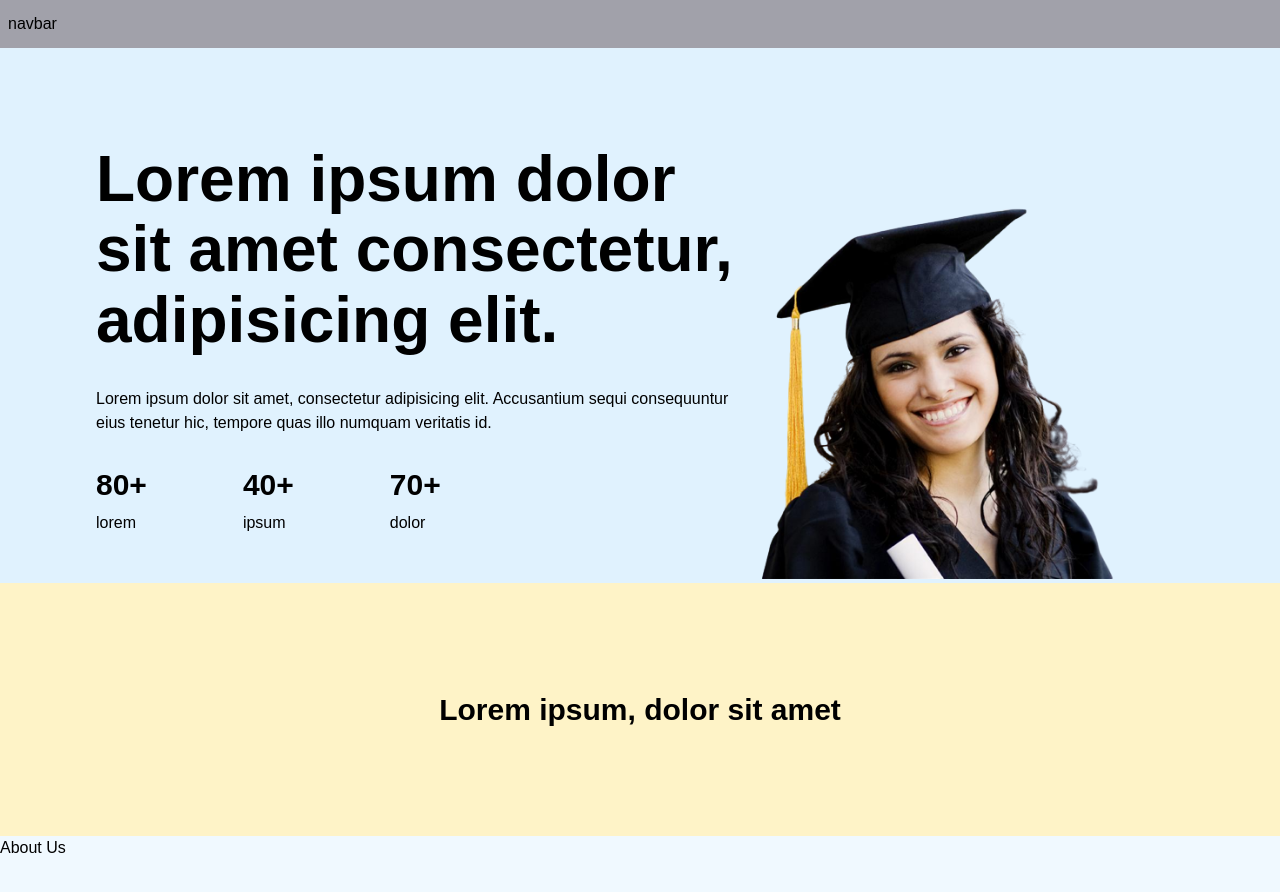
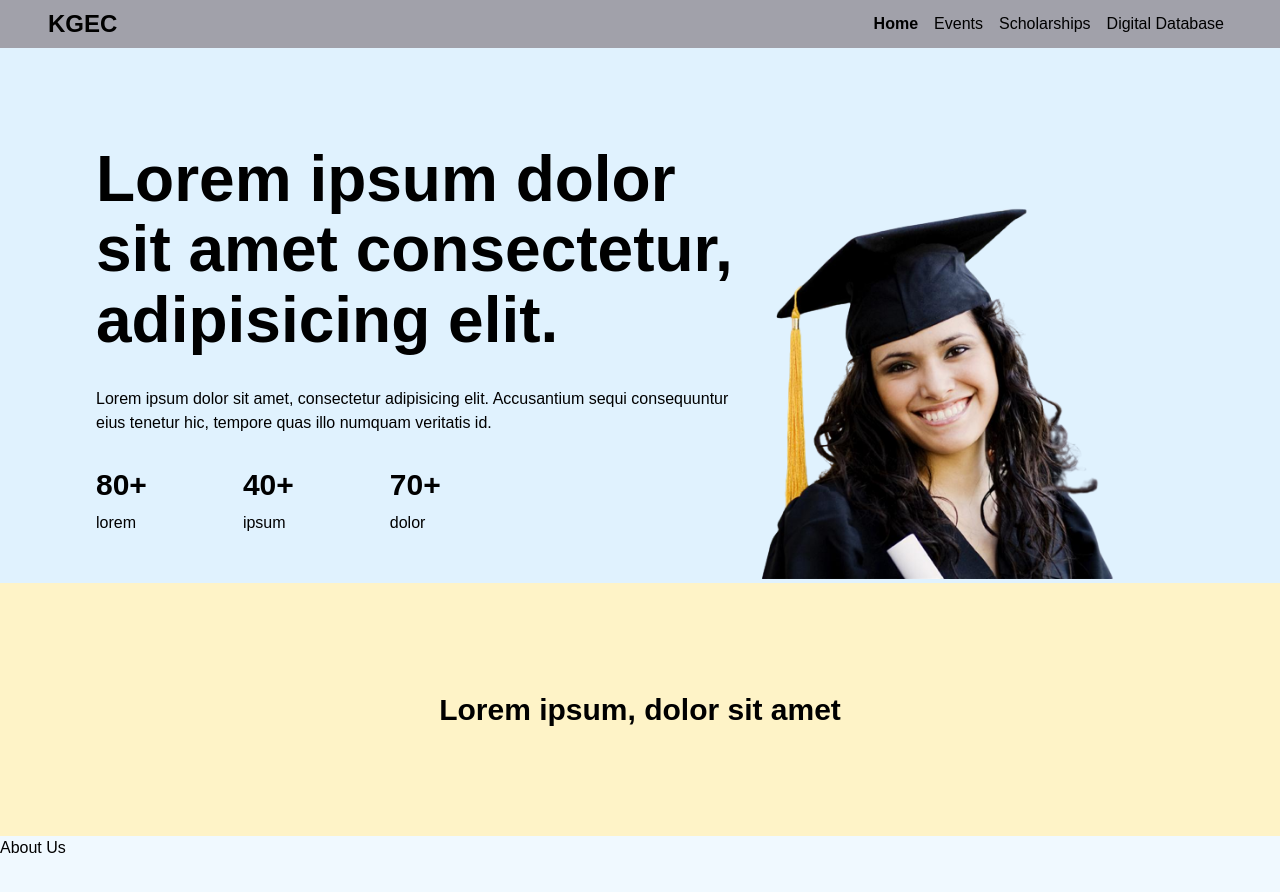
Before and after one commit to kgec-alumni-interaction-cell/website, a Next.js app: page / in a window 1280 px wide. Shown: the top 892 px of the page. Built offline with nearby package versions, Linux system fonts and the light colour scheme; a web font is replaced by a local one.

Commit message:
feat: navbar

```diff
--- /dev/null
+++ b/src/components/navbar/index.tsx
@@ -0,0 +1,48 @@
+import { useRouter } from "next/router";
+import Link from "next/link";
+import MobileMenu from "./mobile";
+
+export const navItems = [
+  {
+    name: "Home",
+    path: "/",
+  },
+  {
+    name: "Events",
+    path: "/events",
+  },
+  {
+    name: "Scholarships",
+    path: "/scholarships",
+  },
+  {
+    name: "Digital Database",
+    path: "/digitaldb",
+  },
+];
+
+export default function Navbar() {
+  const router = useRouter();
+
+  return (
+    <nav className="h-12 px-12 py-2 bg-zinc-400 flex justify-between items-center sticky top-0">
+      <div className="flex items-center">
+        <h2 className="text-2xl font-bold">KGEC</h2>
+      </div>
+      <div className="items-center hidden lg:flex">
+        {navItems.map((item) => (
+          <Link
+            href={item.path}
+            key={item.name}
+            className={`${
+              router.pathname === item.path ? "font-bold" : ""
+            } cursor-pointer mx-2`}
+          >
+            {item.name}
+          </Link>
+        ))}
+      </div>
+      <MobileMenu />
+    </nav>
+  );
+}
--- /dev/null
+++ b/src/components/navbar/mobile.tsx
@@ -0,0 +1,59 @@
+import { useState } from "react";
+import Link from "next/link";
+import { navItems } from ".";
+import { useRouter } from "next/router";
+
+export default function MobileMenu() {
+  const router = useRouter();
+  const [isOpen, setIsOpen] = useState(false);
+
+  return (
+    <div className="lg:hidden ">
+      <div className="flex justify-between items-center relative">
+        <button
+          className="text-2xl bg-zinc-200 p-2 rounded-lg"
+          onClick={() => setIsOpen((prev) => !prev)}
+        >
+          {isOpen ? (
+            <svg
+              xmlns="http://www.w3.org/2000/svg"
+              className="w-5 h-5"
+              viewBox="0 0 256 256"
+            >
+              <path
+                fill="currentColor"
+                d="M204.2 195.8a5.9 5.9 0 1 1-8.4 8.4L128 136.5l-67.8 67.7a5.9 5.9 0 0 1-8.4-8.4l67.7-67.8l-67.7-67.8a5.9 5.9 0 0 1 8.4-8.4l67.8 67.7l67.8-67.7a5.9 5.9 0 0 1 8.4 8.4L136.5 128Z"
+              />
+            </svg>
+          ) : (
+            <svg
+              xmlns="http://www.w3.org/2000/svg"
+              className="w-5 h-5"
+              viewBox="0 0 256 256"
+            >
+              <path
+                fill="currentColor"
+                d="M222 128a6 6 0 0 1-6 6H40a6 6 0 0 1 0-12h176a6 6 0 0 1 6 6ZM40 70h176a6 6 0 0 0 0-12H40a6 6 0 0 0 0 12Zm176 116H40a6 6 0 0 0 0 12h176a6 6 0 0 0 0-12Z"
+              />
+            </svg>
+          )}
+        </button>
+      </div>
+      {isOpen && (
+        <div className="flex flex-col absolute top-12 right-12 bg-zinc-200 p-2 rounded-lg">
+          {navItems.map((item) => (
+            <Link
+              href={item.path}
+              key={item.name}
+              className={`${
+                router.pathname === item.path ? "bg-zinc-300" : ""
+              }hover:bg-zinc-300 rounded-lg p-2`}
+            >
+              {item.name}
+            </Link>
+          ))}
+        </div>
+      )}
+    </div>
+  );
+}
--- a/src/pages/index.tsx
+++ b/src/pages/index.tsx
@@ -2,13 +2,12 @@ import HomeHero from "@/components/home/hero";
 import HomeAbout from "@/components/home/about";
 import HomeMNV from "@/components/home/mnv";
 import HomeContact from "@/components/home/contact";
+import Navbar from "@/components/navbar";
 
 export default function Home() {
   return (
     <main className="min-h-screen min-w-screen flex flex-col">
-      <div className="h-12 p-2 bg-zinc-400 flex justify-between items-center sticky top-0">
-        <p>navbar</p>
-      </div>
+      <Navbar />
       <HomeHero />
       <HomeAbout />
       <HomeMNV />
```
